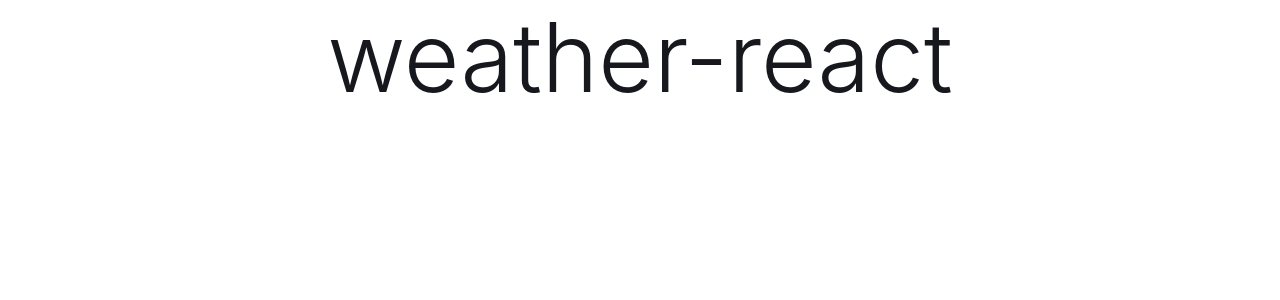
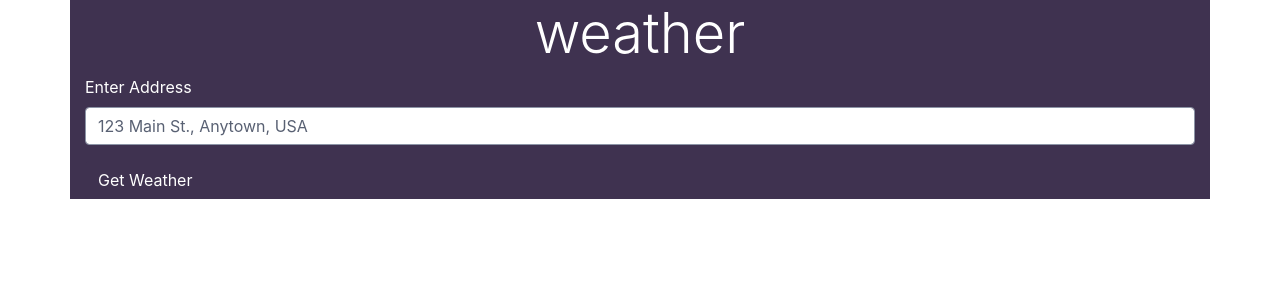
Before and after one commit to aaronshivers/weather-react, a React app: page / in a window 1280 px wide. Shown: the top 300 px of the page. Built offline with nearby package versions, Linux system fonts and the light colour scheme; no server answers.

Commit message:
working version :construction:

```diff
--- /dev/null
+++ b/src/actions/actions.js
@@ -0,0 +1,49 @@
+const { GEOCODE_API_KEY } = process.env
+const { DARKSKY_API_KEY } = process.env
+
+const geocodeAddress = async address => {
+  try {
+    const addressEncoded = (encodeURIComponent(address))
+    const url = `https://maps.googleapis.com/maps/api/geocode/json?address=${addressEncoded}&key=${GEOCODE_API_KEY}`
+
+    const res = await fetch(url)
+    const json = await res.json()
+    const results = json.results[0]
+
+    return ({
+      formattedAddress: results.formatted_address,
+      latitude: results.geometry.location.lat,
+      longitude: results.geometry.location.lng
+    })
+  } catch (error) {}
+}
+
+const getWeather = async ({latitude, longitude, formattedAddress: address}) => {
+
+  try {
+    const url = `https://cors-anywhere.herokuapp.com/https://api.darksky.net/forecast/${DARKSKY_API_KEY}/${latitude},${longitude}`
+
+    const res = await fetch(url, {mode: 'cors'})
+    const json = await res.json()
+
+    return ({
+      address,
+      temperature:         Math.round(json.currently.temperature),
+      feelsLike:           Math.round(json.currently.apparentTemperature),
+      temperatureHigh:     Math.round(json.daily.data[0].temperatureHigh),
+      temperatureLow:      Math.round(json.daily.data[0].temperatureLow),
+      temperatureHighTime: json.daily.data[0].temperatureHighTime,
+      currently:           json.currently.summary,
+      today:               json.daily.data[0].summary,
+      tomorrow:            json.daily.data[1].summary,
+      forecast:            json.daily.summary
+    })
+  } catch (error) {
+    console.error(error)
+  }
+}
+
+export {
+  geocodeAddress,
+  getWeather
+}
--- a/src/app.jsx
+++ b/src/app.jsx
@@ -1,3 +1,4 @@
+import 'regenerator-runtime/runtime'
 import React from 'react'
 import { render } from 'react-dom'
 import App from './components/App'
--- /dev/null
+++ b/src/components/AddressForm.jsx
@@ -0,0 +1,27 @@
+import React, { useState } from 'react'
+import { Form, Button } from 'react-bootstrap'
+
+const AddressForm = ({ handleGetWeather }) => {
+  const [address, setAddress] = useState('')
+
+  return (
+    <Form onSubmit={e => handleGetWeather({ e, address })}>
+      <Form.Group>
+        <Form.Label>
+          Enter Address
+        </Form.Label>
+        <Form.Control
+          type="address"
+          value={address}
+          onChange={e => setAddress(e.target.value)}
+          placeholder="123 Main St., Anytown, USA"
+        />
+      </Form.Group>
+      <Button variant="primary" type="submit">
+        Get Weather
+      </Button>
+    </Form>
+  )
+}
+
+export default AddressForm
--- a/src/components/App.jsx
+++ b/src/components/App.jsx
@@ -1,10 +1,33 @@
-import React from 'react'
+import React, { useState } from 'react'
 import { Container } from 'react-bootstrap'
+import AddressForm from './AddressForm'
+import WeatherResults from './WeatherResults'
+import {  geocodeAddress, getWeather } from '../actions/actions'
 
-const App = () => (
-  <Container>
-    <h1 className="display-1 text-center">weather-react</h1>
-  </Container>
-)
+
+const App = () => {
+  const [weather, setWeather] = useState({})
+
+  const handleGetWeather = async ({ e, address }) => {
+    e.preventDefault()
+    const {
+      formattedAddress,
+      latitude,
+      longitude
+    } = await geocodeAddress(address)
+    const weather = await getWeather({ formattedAddress, latitude, longitude })
+    setWeather(weather)
+  }
+
+  return (
+    <Container className="bg-primary text-white">
+      <h1 className="display-4 text-center">weather</h1>
+      {
+        Object.keys(weather).length === 0 && <AddressForm handleGetWeather={handleGetWeather} />
+      }
+      <WeatherResults {...weather} />
+    </Container>
+  )
+}
 
 export default App
--- /dev/null
+++ b/src/components/WeatherResults.jsx
@@ -0,0 +1,29 @@
+import React from 'react'
+
+const WeatherResults = ({
+    address,
+    temperature,
+    feelsLike,
+    temperatureHigh,
+    temperatureLow,
+    temperatureHighTime,
+    currently,
+    today,
+    tomorrow,
+    forecast
+  }) => (
+  <div>
+    <div>{address}</div>
+    <div>{temperature}</div>
+    <div>{feelsLike}</div>
+    <div>{temperatureHigh}</div>
+    <div>{temperatureLow}</div>
+    <div>{temperatureHighTime}</div>
+    <div>{currently}</div>
+    <div>{today}</div>
+    <div>{tomorrow}</div>
+    <div>{forecast}</div>
+  </div>
+)
+
+export default WeatherResults
--- a/src/index.html
+++ b/src/index.html
@@ -1,6 +1,7 @@
 <!DOCTYPE html>
 <html>
 <head>
+<title><%= htmlWebpackPlugin.options.title %></title>
 </head>
 <body>
 <div id="app"></div>
--- a/webpack.config.js
+++ b/webpack.config.js
@@ -14,7 +14,13 @@ module.exports = env => (
         {
           test: /\.jsx?$/,
           exclude: /node_modules/,
-          loader: 'babel-loader'
+          loader: 'babel-loader',
+          options: {
+            presets: [
+              '@babel/preset-env',
+              '@babel/preset-react'
+            ]
+          }
         }, {
           test: /\.s?css$/,
           use: [
@@ -46,7 +52,7 @@ module.exports = env => (
       new CleanWebpackPlugin(),
       new HtmlWebpackPlugin({
         template: './src/index.html',
-        title: 'weather-react',
+        title: 'weather',
         meta: {
           viewport: 'width=device-width, initial-scale=1'
         }
```
Also changed, not shown: package.json (+5 -3 lines), .babelrc (deleted), .eslintrc.js, 1 other file (tests, documents, lock files or other folders).
